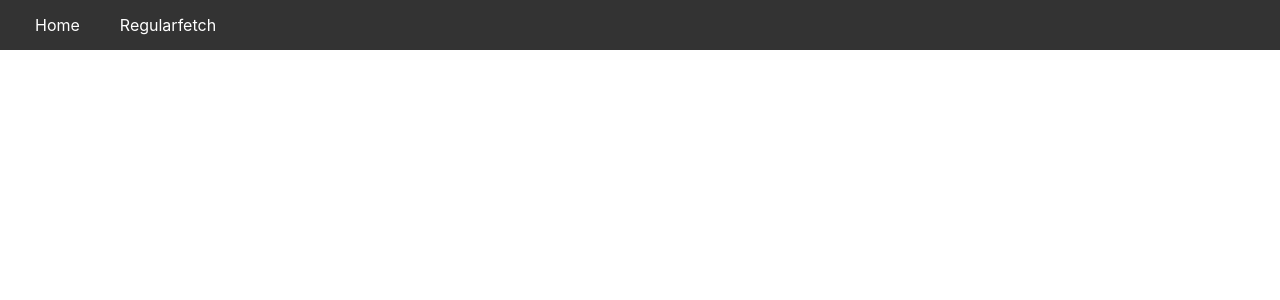
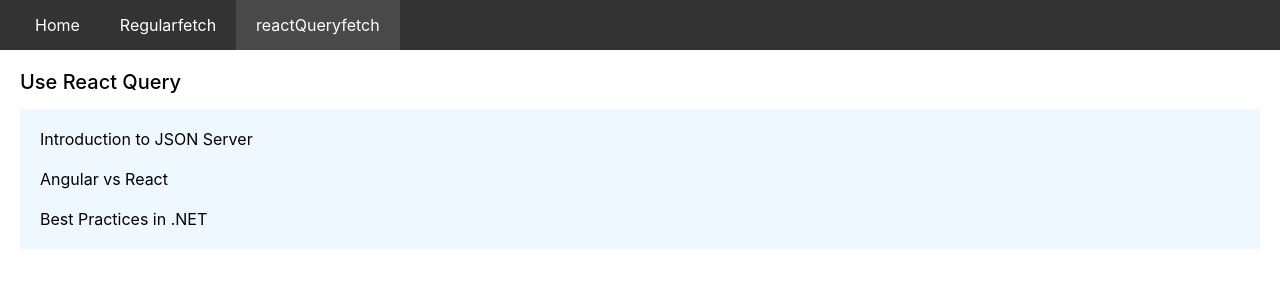
Before and after one commit to aswin-dotcom/ReactQuery, a React (Vite) app: page /query-fetch in a window 1280 px wide. Before the commit this address had no page. Shown: the top 300 px of the page. Built offline with nearby package versions, Linux system fonts and the light colour scheme; data requests are answered from the project's data file.

Commit message:
Fetching data using react-query

```diff
--- a/src/App.jsx
+++ b/src/App.jsx
@@ -4,6 +4,7 @@ import { Home } from "./Components/Home";
 import { NavLink } from "react-router-dom";
 import RegularFetch from "./Components/RegularFetch";
 import './App.css'
+import Reactqueryfetch from "./Components/Reactqueryfetch";
 
 const App = () => {
   return (
@@ -12,10 +13,12 @@ const App = () => {
         <nav>
           <NavLink to="/">Home</NavLink>
           <NavLink to="/regular-fetch">Regularfetch</NavLink>
+          <NavLink to="/query-fetch">reactQueryfetch</NavLink>
         </nav>
         <Routes>
           <Route path="/" element={<Home />}>Home</Route>
           <Route path="/regular-fetch" element={<RegularFetch />}>RegularFetch</Route>
+          <Route path="/query-fetch" element={<Reactqueryfetch />}>RegularFetch</Route>
         </Routes>
       </BrowserRouter>
     </div>
--- /dev/null
+++ b/src/Components/Reactqueryfetch.jsx
@@ -0,0 +1,35 @@
+import { useQuery } from "@tanstack/react-query";
+import axios from "axios";
+import React from "react";
+
+const Reactqueryfetch = () => {
+  const fetchPosts = async () => {
+    return axios.get("http://localhost:3000/posts");
+  };
+  const { data, isLoading, isError } = useQuery({
+    //this useQuery should be called whenever the component mounts and the querykey changed
+    queryKey: ["posts"], //this should array ant value should be unique
+    queryFn: () => fetchPosts(),
+  });
+  if (isLoading) {
+    return <p>Loading please wait</p>;
+  }
+  if (isError) {
+    return <p>there is error in your api call</p>;
+  }
+
+  return (
+    <div className="container">
+      <h3>Use React Query</h3>
+      <ul className="posts">
+        {data?.data.map((post) => (
+          <li className="post" key={post.id}>
+            {post.title}
+          </li>
+        ))}
+      </ul>
+    </div>
+  );
+};
+
+export default Reactqueryfetch;
--- a/src/main.jsx
+++ b/src/main.jsx
@@ -1,10 +1,14 @@
-import { StrictMode } from 'react'
+
 import { createRoot } from 'react-dom/client'
 import './index.css'
 import App from './App.jsx'
+import { QueryClient, QueryClientProvider } from '@tanstack/react-query'
 
+
+const client  =  new QueryClient();
 createRoot(document.getElementById('root')).render(
-  <>
+
+  <QueryClientProvider client={client}>
     <App />
-  </>,
+  </QueryClientProvider>,
 )
```
Also changed, not shown: src/route.txt.
